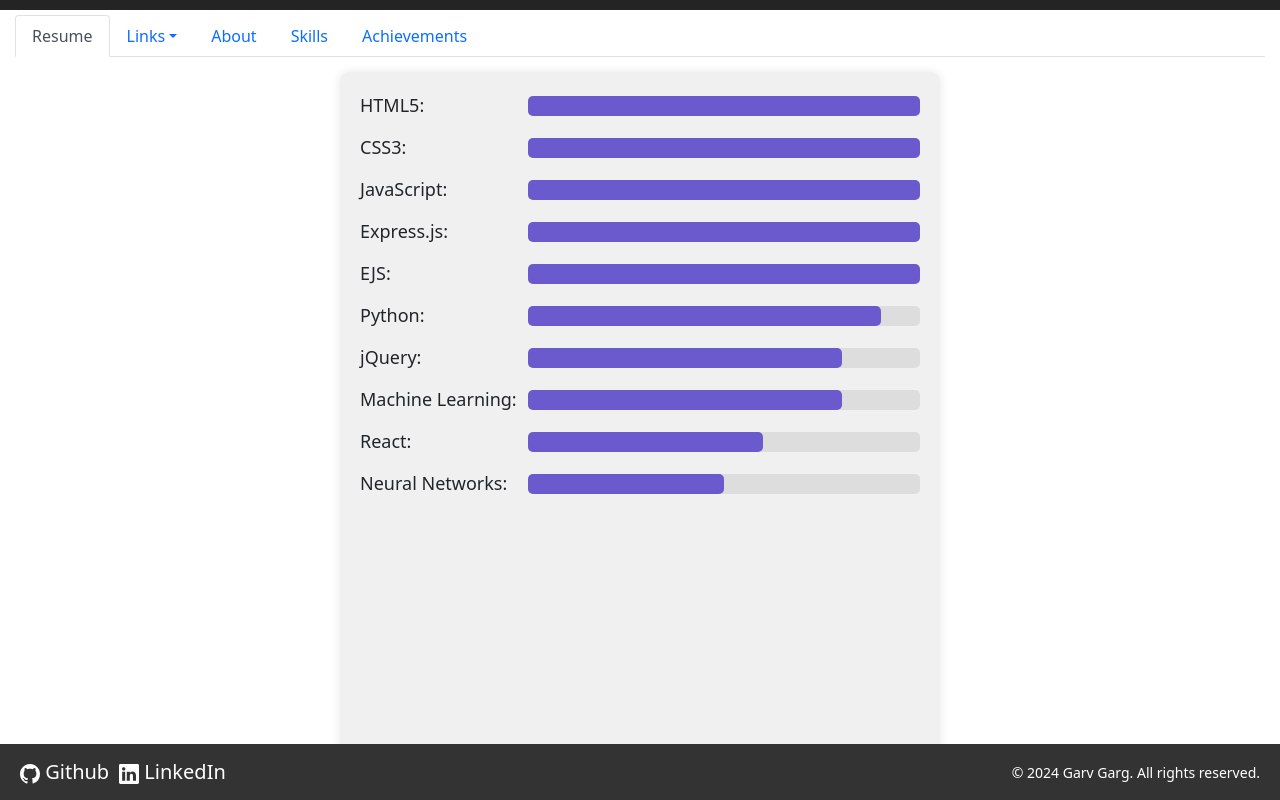
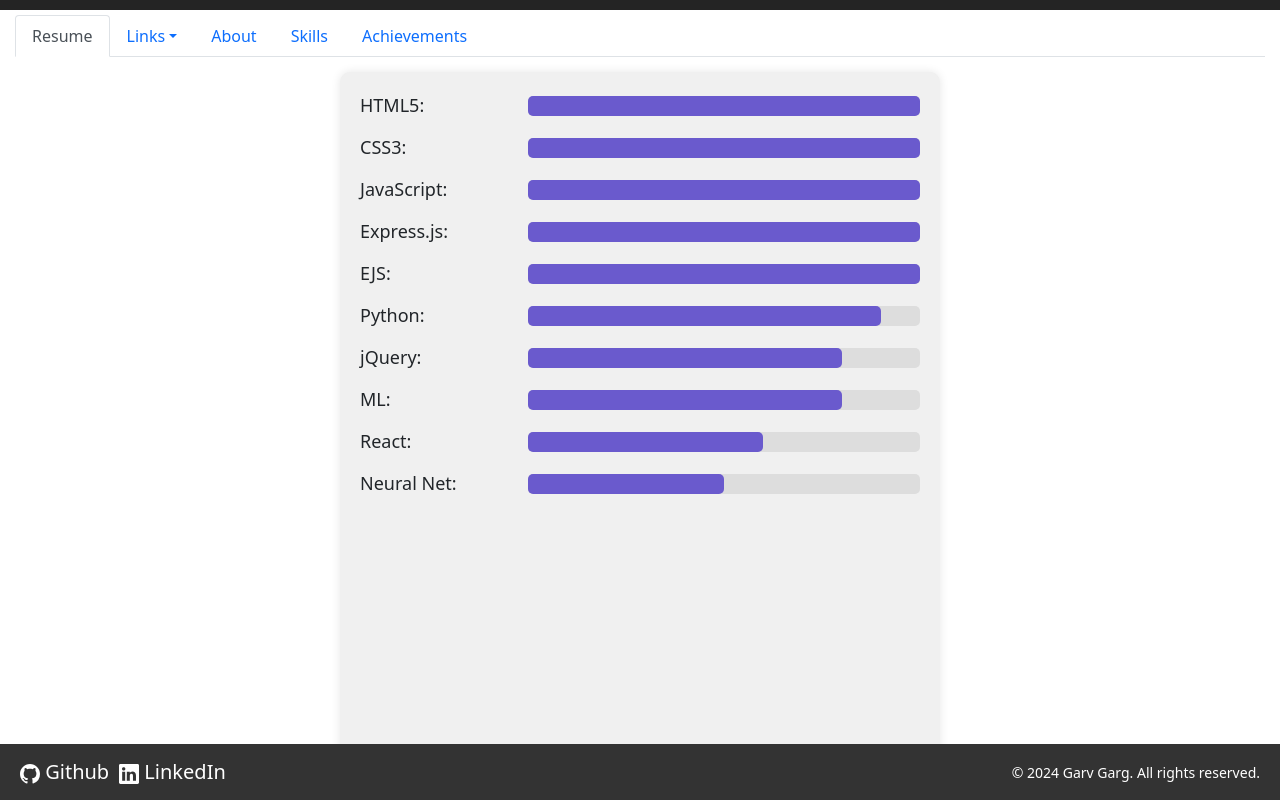
Before and after one commit to GarvGarg3/GarvGarg, a React (Vite) app: page /skills in a window 1280 px wide. Shown: the top 800 px of the page. Built offline with nearby package versions, Linux system fonts and the light colour scheme.

Commit message:
final touches

```diff
--- a/src/components/Header/Header.jsx
+++ b/src/components/Header/Header.jsx
@@ -1,5 +1,5 @@
 import React, { useState } from 'react';
-import resume from '../../assets/Resume-Garv Garg (2).pdf'
+import resume from '../../assets/Resume-Garv Garg (3).pdf'
 import {
   Nav,
   NavItem,
--- a/src/pages/Skills/Skill.jsx
+++ b/src/pages/Skills/Skill.jsx
@@ -49,7 +49,8 @@ function Skill() {
                     </div>
                 </li>
                 <li>
-                    Machine Learning:
+
+                    ML:
                     <div className="skillBar">
                         <div className="skillLevel ML" style={{ width: '80%' }}></div>
                     </div>
@@ -61,7 +62,7 @@ function Skill() {
                     </div>
                 </li>
                 <li>
-                    Neural Networks:
+                    Neural Net:
                     <div className="skillBar">
                         <div className="skillLevel NN" style={{ width: '50%'}}></div>
                     </div>
```
Also changed, not shown: 2 other files (tests, documents, lock files or other folders).
